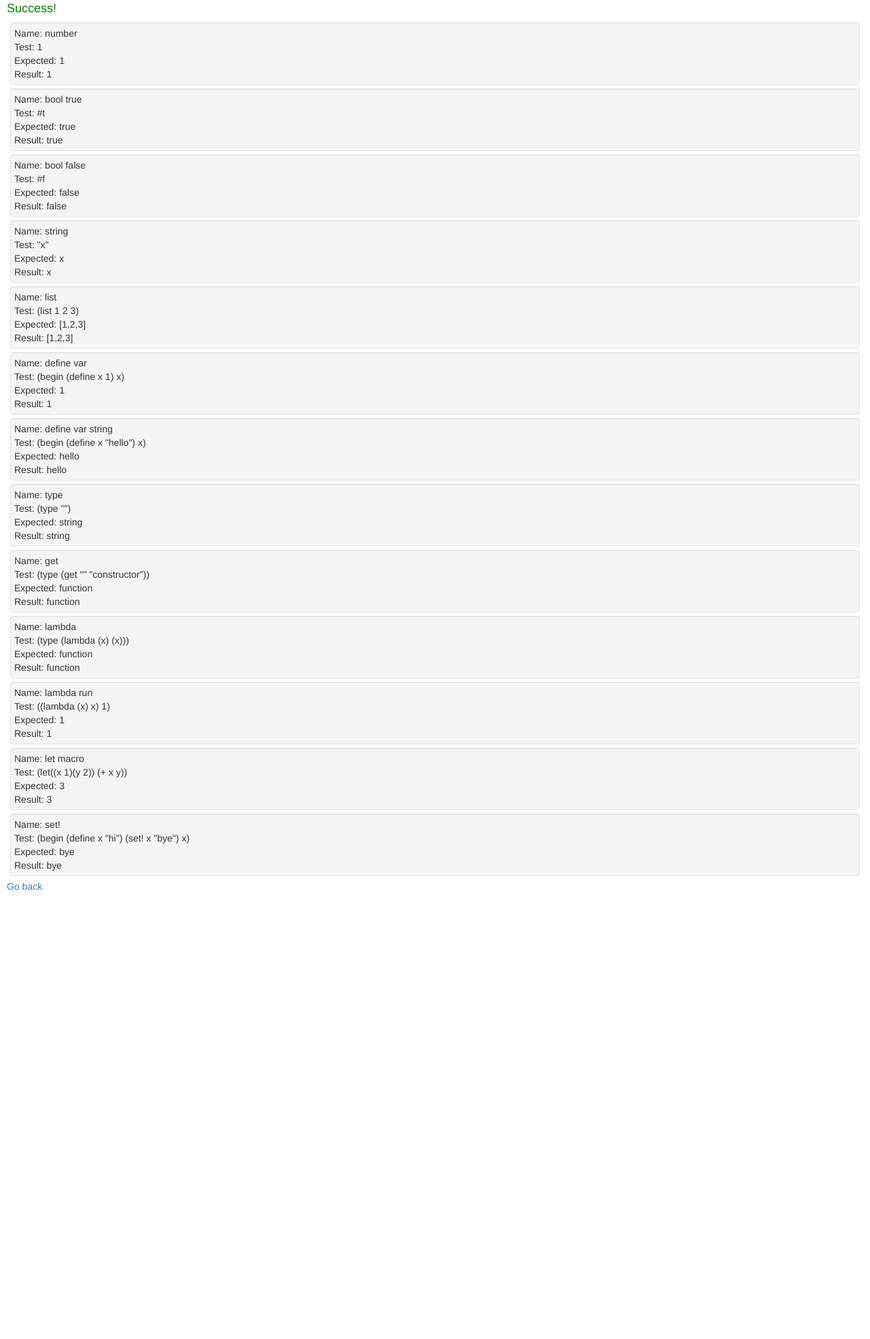
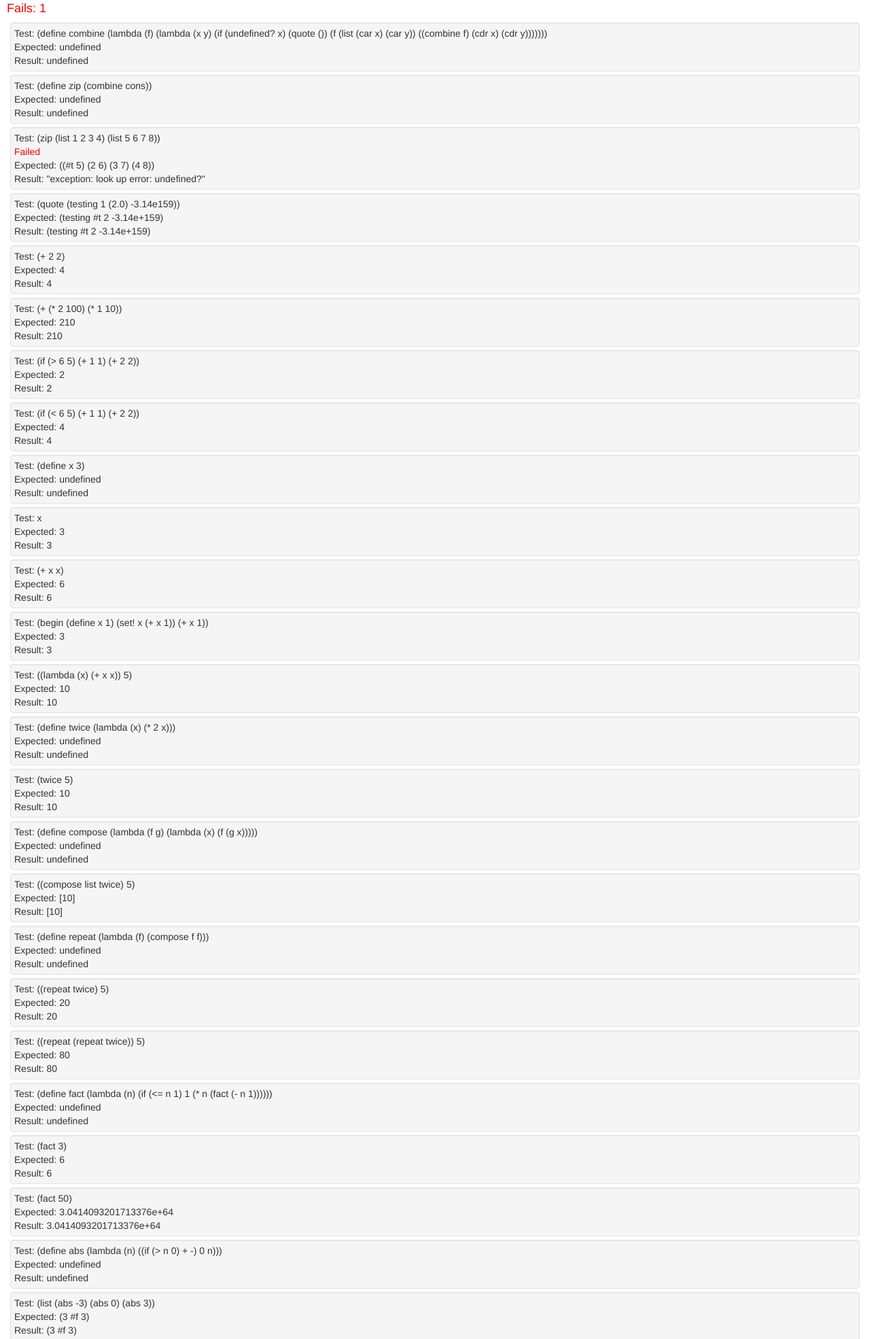
Before and after one commit to jhlagado/lispy2js, a website: page tests.html in a window 1280 px wide. Shown: the part 53-2023 px from the top of the page at 68% size. Before the commit the page ends 1377 px from the top, so only its background shows below. Drawn offline with nearby package versions, Linux system fonts and the light colour scheme.

Commit message:
more tests

```diff
--- a/lispy2.js
+++ b/lispy2.js
@@ -19,36 +19,32 @@
     lib.version = '0.0.0';
 
     lib.run = run;
+    lib.init = init;
     lib.parse = parse;
     lib.evaluate = evaluate;
     lib.tostring = tostring;
+    lib.createSym = createSym;
 
     var sym, globalEnv, quotes;
     var macrotable = {let: _let};
 
-    initSymbols();
-    initGlobals();
-    initMacros();
-
-    function initMacros() {
-        macrotable['let'] = _let;
-//         evaluate(parse('                                 \
-// (begin                                                   \
-// (define-macro and (lambda args                                             \
-//    (if (null? args) #t                                   \
-//        (if (= (length args) 1) (car args)                \
-//            `(if ,(car args) (and ,@(cdr args)) #f)))))   \
-// )                                                        \
-// '));
-
-    }
+    init();
 
     function run(expression) {
         return evaluate(parse(expression))
     }
 
+    function init() {
+        initSymbols();
+        initGlobals();
+        initMacros();
+    }
+
     function Symbol(str) {
         this.str = str;
+        this.toString = function() {
+            return 'Symbol' + this.str;
+        }
     }
 
     function createSym(s) {
@@ -250,6 +246,19 @@
         return assign(globalEnv, basics, math);
     }
 
+    function initMacros() {
+        macrotable['let'] = _let;
+    //         evaluate(parse('                                 \
+    // (begin                                                   \
+    // (define-macro and (lambda args                                             \
+    //    (if (null? args) #t                                   \
+    //        (if (= (length args) 1) (car args)                \
+    //            `(if ,(car args) (and ,@(cdr args)) #f)))))   \
+    // )                                                        \
+    // '));
+
+    }
+
     function evaluate(x, env) {
 
         if (!existy(x))
@@ -267,7 +276,7 @@
             else if (x[0] === sym.quote) // (quote exp)
                 return x[1];
             else if (x[0] === sym.if) // (if test conseq alt)
-                x = eval(x[1], env) ? x[2] : x[3];
+                x = evaluate(x[1], env) ? x[2] : x[3];
             else if (x[0] === sym['set!']) { // (set! var exp)
                 var v = x[1];
                 findEnv(env, v)[v.str] = evaluate(x[2], env);
@@ -346,7 +355,7 @@
                 var exp = expand(x[2])
                 if (def == sym['define-macro']) {
                     require(x, toplevel, 'define-macro only allowed at top level');
-                    var proc = eval(exp);
+                    var proc = evaluate(exp);
                     require(x, isfunction(proc), 'macro must be a procedure');
                     macrotable[v] = proc; // (define-macro v proc)
                     return; //  => None; add v:proc to macro_table
@@ -559,7 +568,7 @@
     }
 
     function ispair(x) {
-        return isarray(x) && x.length == 2;
+        return isarray(x) && x.length;
     }
 
     function cons(x, y) {
@@ -576,12 +585,12 @@
     }
 
     function tostring(x) {
-        if (isNaN(x)) {
-            if (x == true)
-                return '#t'
-            else if (x == false)
-                return '#f'
-            else if (issymbol(x))
+        if (x == true)
+            return '#t'
+        else if (x == false)
+            return '#f'
+        else if (isNaN(x)) {
+            if (issymbol(x))
                 return x.str;
             else if (isstring(x))
                 return '"' + x + '"';
--- a/tests.html
+++ b/tests.html
@@ -11,7 +11,7 @@
         <h4 ng-if="fails == 0" style="color:green;">Success!</h4>
 
         <div class="well" style="margin:5px;padding:5px;" ng-repeat="data in results">
-            <div>Name: {{data.name}}</div>
+            <div ng-if="data.name">Name: {{data.name}}</div>
             <div>Test: {{data.test}}</div>
             <div ng-if="!data.passed" style="color:red;">Failed</div>
             <div>Expected: {{data.expect}}</div>
--- a/tests.js
+++ b/tests.js
@@ -3,6 +3,41 @@ angular.module("lispy2Tests", [])
 .factory('testdata', function() {
     return {
         tests: [
+
+            {test: '\
+(define combine (lambda (f)\
+    (lambda (x y) \
+        (if (undefined? x) (quote ()) \
+           (f (list (car x) (car y)) \
+             ((combine f) (cdr x) (cdr y)))))))\
+             ', expect:undefined},
+
+            {test: '(define zip (combine cons))',expect: undefined},
+            {test: '(zip (list 1 2 3 4) (list 5 6 7 8))',expect: [[1, 5], [2, 6], [3, 7], [4, 8]]},
+
+            {test: '(quote (testing 1 (2.0) -3.14e159))',expect: [lispy2.createSym('testing'), 1, [2.0], -3.14e159]},
+            {test: '(+ 2 2)',expect: 4},
+            {test: '(+ (* 2 100) (* 1 10))',expect: 210},
+            {test: '(if (> 6 5) (+ 1 1) (+ 2 2))',expect: 2},
+            {test: '(if (< 6 5) (+ 1 1) (+ 2 2))',expect: 4},
+            {test: '(define x 3)',expect: undefined},
+            {test: 'x',expect: 3},
+            {test: '(+ x x)',expect: 6},
+            {test: '(begin (define x 1) (set! x (+ x 1)) (+ x 1))',expect: 3},
+            {test: '((lambda (x) (+ x x)) 5)',expect: 10},
+            {test: '(define twice (lambda (x) (* 2 x)))',expect: undefined},
+            {test: '(twice 5)',expect: 10},
+            {test: '(define compose (lambda (f g) (lambda (x) (f (g x)))))',expect: undefined},
+            {test: '((compose list twice) 5)',expect: [10]},
+            {test: '(define repeat (lambda (f) (compose f f)))',expect: undefined},
+            {test: '((repeat twice) 5)',expect: 20},
+            {test: '((repeat (repeat twice)) 5)',expect: 80},
+            {test: '(define fact (lambda (n) (if (<= n 1) 1 (* n (fact (- n 1))))))',expect: undefined},
+            {test: '(fact 3)',expect: 6},
+            {test: '(fact 50)',expect: 30414093201713378043612608166064768844377641568960512000000000000},
+            {test: '(define abs (lambda (n) ((if (> n 0) + -) 0 n)))',expect: undefined},
+            {test: '(list (abs -3) (abs 0) (abs 3))',expect: [3, 0, 3]},
+
             {name: 'number',test: '1',expect: 1},
             {name: 'bool true',test: '#t',expect: true},
             {name: 'bool false',test: '#f',expect: false},
@@ -61,9 +96,12 @@ angular.module("lispy2Tests", [])
         return {
             name: data.name,
             test: data.test,
-            passed: _.isEqual(data.expect, result),
-            result: result,
-            expect: data.expect,
+
+            passed: _.isFunction(data.expect) ?
+            data.expect(result) : _.isEqual(data.expect, result),
+
+            result: lispy2.tostring(result),
+            expect: lispy2.tostring(data.expect),
         }
     });
 
@@ -74,3 +112,17 @@ angular.module("lispy2Tests", [])
     }, 0);
 
 })
+
+//     ("""(define combine (lambda (f)
+//     (lambda (x y)
+//       (if (undefined? x) (quote ())
+//           (f (list (car x) (car y))
+//              ((combine f) (cdr x) (cdr y)))))))""", undefined),
+//     ("""(define riff-shuffle (lambda (deck) (begin
+//     (define take (lambda (n seq) (if (<= n 0) (quote ()) (cons (car seq) (take (- n 1) (cdr seq))))))
+//     (define drop (lambda (n seq) (if (<= n 0) seq (drop (- n 1) (cdr seq)))))
+//     (define mid (lambda (seq) (/ (length seq) 2)))
+//     ((combine append) (take (mid deck) deck) (drop (mid deck) deck)))))""", undefined),
+//     ("(riff-shuffle (list 1 2 3 4 5 6 7 8))", [1, 5, 2, 6, 3, 7, 4, 8]),
+//     ("((repeat riff-shuffle) (list 1 2 3 4 5 6 7 8))",  [1, 3, 5, 7, 2, 4, 6, 8]),
+//     ("(riff-shuffle (riff-shuffle (riff-shuffle (list 1 2 3 4 5 6 7 8))))", [1,2,3,4,5,6,7,8]),
```
